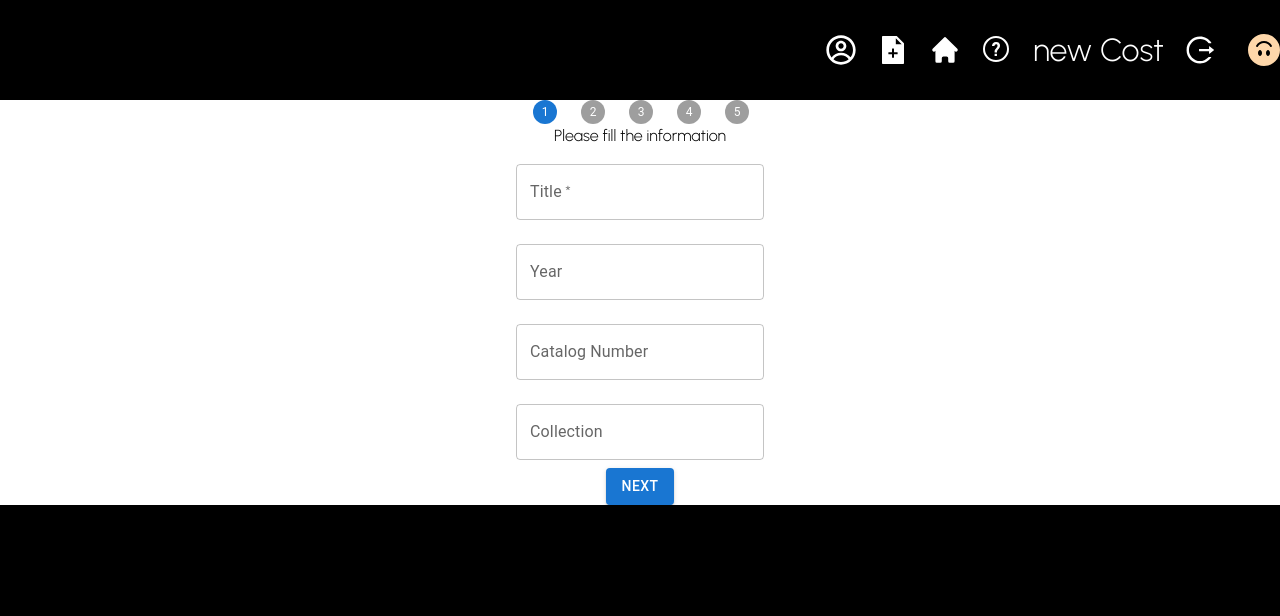
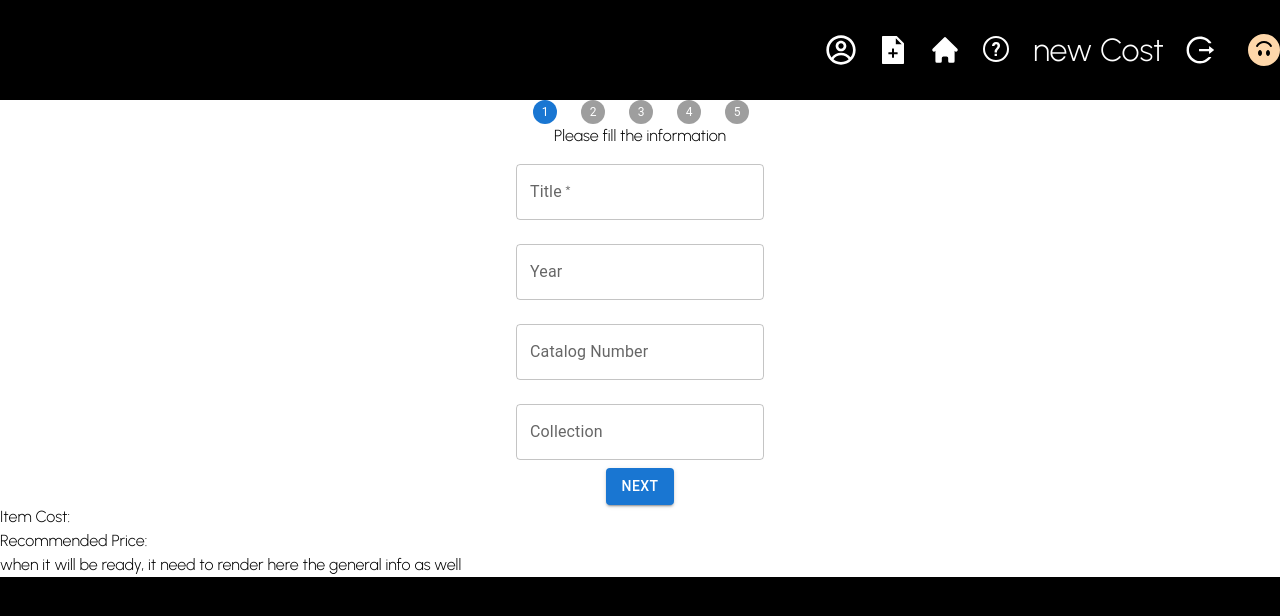
Before and after one commit to lusilus/finalProject, a React (Create React App) app in the folder client/: page /newCost in a window 1280 px wide. Shown: the top 616 px of the page. Built offline with nearby package versions, Linux system fonts and the light colour scheme.

Commit message:
more button and packaging form step

```diff
--- a/client/src/components/addArtComponents/Main.js
+++ b/client/src/components/addArtComponents/Main.js
@@ -83,7 +83,7 @@ export default function Main() {
 
     }
   return (
-    <div>
+    <div >
         <div className='center-stepper'>
             <Stepper style={{width:'18%'}} activeStep={currentStep - 1} orientation='horizontal'>
                 <Step>
@@ -105,43 +105,10 @@ export default function Main() {
         </div>
         {showStep(currentStep)}
 
-        {/* <form>
-            <div className='hidden'>Title:
-                <p><input
-                        className="placeholder:italic placeholder:text-slate-400 block bg-white border border-slate-300 rounded-md py-2 pl-3 pr-3 shadow-sm focus:outline-none focus:border-sky-500 focus:ring-sky-500 focus:ring-1 sm:text-sm text-black w-[250px]"
-                        placeholder='art work name'
-                        value={data.title}
-                        onChange={e => setData({...data, title: e.target.value })}
-                        />
-                </p>
-            </div>
-            <div className='hidden'>Year:
-                <p><input
-                        className="placeholder:italic placeholder:text-slate-400 block bg-white border border-slate-300 rounded-md py-2 pl-3 pr-3 shadow-sm focus:outline-none focus:border-sky-500 focus:ring-sky-500 focus:ring-1 sm:text-sm text-black w-[250px]"
-                        placeholder='art work name'
-                        value={data.year}
-                        onChange={e => setData({...data, year: e.target.value })}
-                        />
-                </p>
-            </div>
-            <div className='hidden '>
-                <label className='font-urbanist cursor-pointer flex flex-row  hover:text-red-200'>
-                    Upload Art-Work Image
-                    <AiOutlineCloudUpload className='cursor-pointer hover:text-red-200 text-[2rem] text-white ml-3'/>
-                    <input
-                        onChange={handleImageChange}
-                        type='file'
-                        className='hidden'
-                    />
-                </label>
-            </div>
-           <div>
-                <button
-                    className="flex mt-10 inline-block px-6 py-2 border-2 border-gray-200 text-gray-200 font-medium text-xs leading-tight uppercase rounded-full hover:bg-red-100 hover:bg-opacity-5 focus:outline-none focus:ring-0 transition duration-150 ease-in-out font-urbanist w-[250px]"
-                    onClick={(e) => handleSave(e)}>Save
-                </button>
-            </div>
-        </form> */}
+        <div>Item Cost: </div>
+        <div>Recommended Price: </div>
+        when it will be ready, it need to render here the general info as well
+
 
     </div>
   )
--- a/client/src/components/addArtComponents/Materials.js
+++ b/client/src/components/addArtComponents/Materials.js
@@ -34,7 +34,7 @@ const handleRemove = (index) => {
          <div  className='flex justify-center items-center flex-col'>
             <h3>Materials</h3>
 
-            <div>
+            <div >
                 <TextField required label="Material Name" margin='normal' variant='outlined' color='secondary'/>
                 <TextField   required label="Material Cost" margin='normal' variant='outlined' color='secondary'/>
                 <TextField   required label="Material Portion" margin='normal' variant='outlined' color='secondary'/>
--- a/client/src/components/addArtComponents/StepContext.js
+++ b/client/src/components/addArtComponents/StepContext.js
@@ -5,7 +5,15 @@ export const stepsContext = createContext()
 
 export default function StepContext({children}) {
   const [currentStep, setStep] = useState(1);
-  const [artData, setArtData] = useState({});
+  //const [artData, setArtData] = useState({});
+  const [artData, setArtData] = useState([{
+    title: "",
+    year:"",
+    catalogNumber: "",
+    collection: "",
+    //to add all the ..
+    hourlyRate:""
+  }]);
   const [finalData, setFinalData] = useState([]);
 
   function submitData(){
--- a/client/src/index.js
+++ b/client/src/index.js
@@ -16,11 +16,13 @@ import Cost from './components/Cost'
 import Edit from './pages/Edit'
 import Main from './components/addArtComponents/Main'
 import StepContext from './components/addArtComponents/StepContext';
+import { StyledEngineProvider } from '@mui/material';
 
 
 const root = ReactDOM.createRoot(document.getElementById('root'));
 root.render(
   <ContextProvider>
+    <StyledEngineProvider injectFirst>
       <StepContext>
         <BrowserRouter>
           <Routes>
@@ -42,6 +44,7 @@ root.render(
           </Routes>
         </BrowserRouter>
       </StepContext>
+    </StyledEngineProvider>
   </ContextProvider>
 
 );
```
Lines whose indentation alone changed are shown as unchanged.
